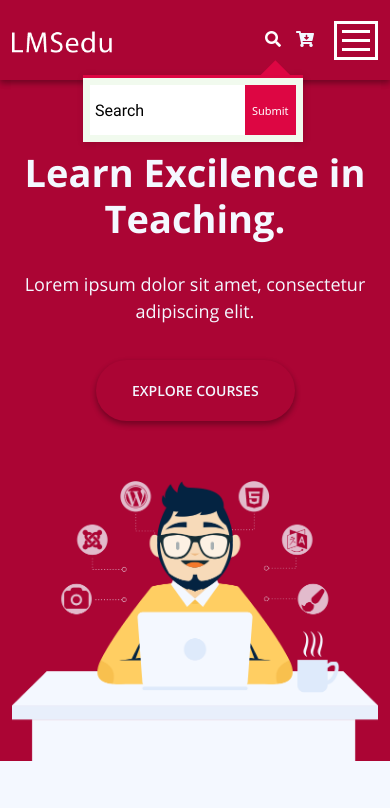
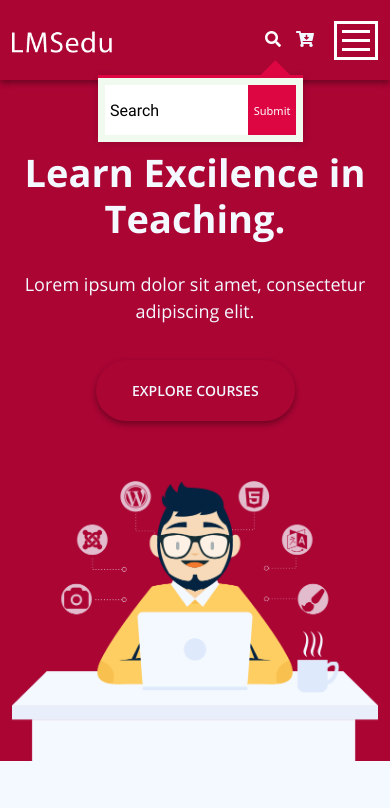
Before and after one commit to MDMOURSHAD/Lms-Edu, a plain HTML site: page index.html in a window 390 px wide. Both pictures are taken after a click on the element 273 px from the left and 40 px from the top of the page. Shown: the top 808 px of the page. Drawn offline with Linux system fonts and the light colour scheme; files whose address does not match are found by name.

Commit message:
Add files via upload

```diff
--- a/assests/css/responsive.css
+++ b/assests/css/responsive.css
@@ -1053,7 +1053,7 @@ Start Toggle Seach Bar
     padding: 7px;
 }
 .header-search-wrapper .search-form-main {
-    width: 220px;
+    width: 205px;
 }
 .search-form .search-submit {
     font-size: 11px;
```
